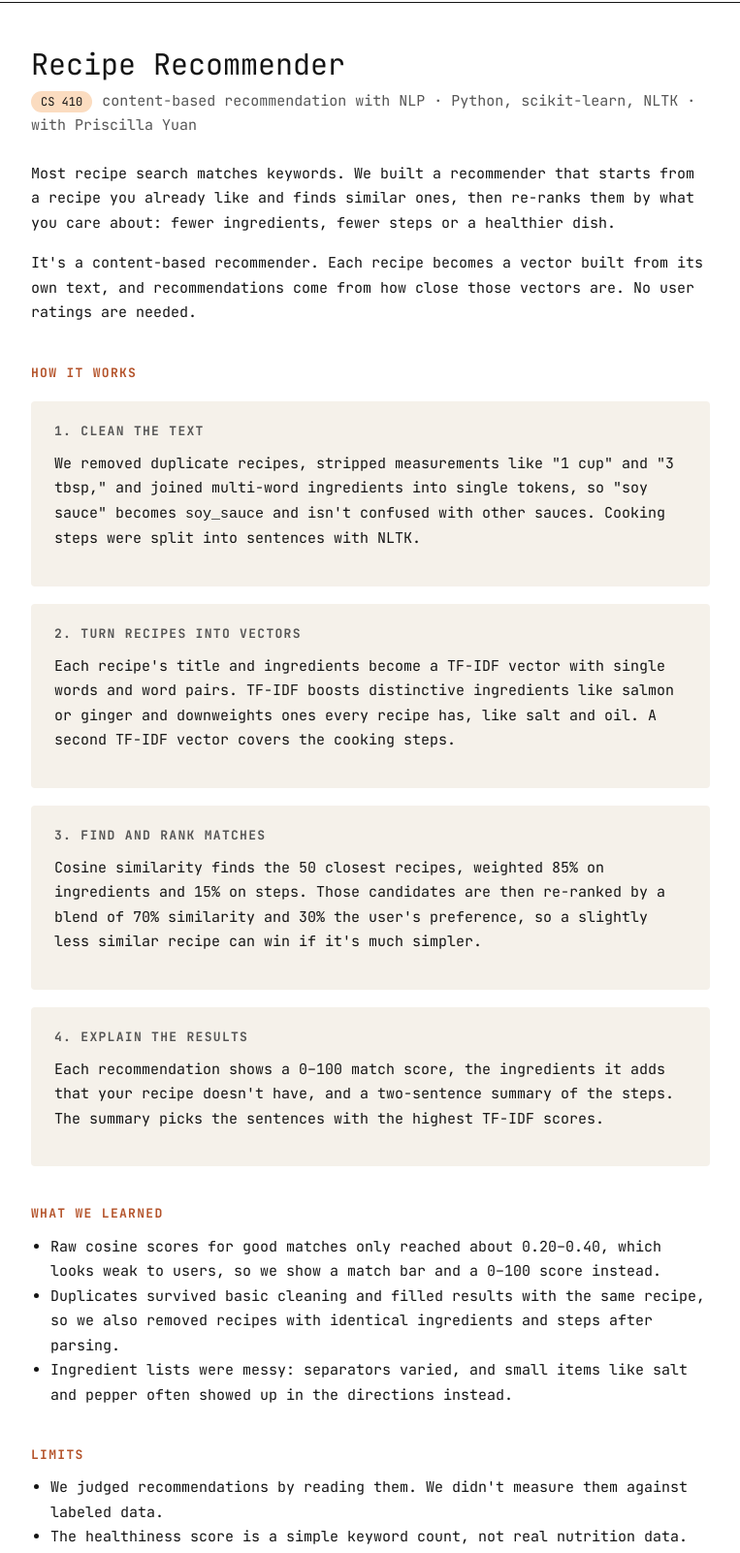
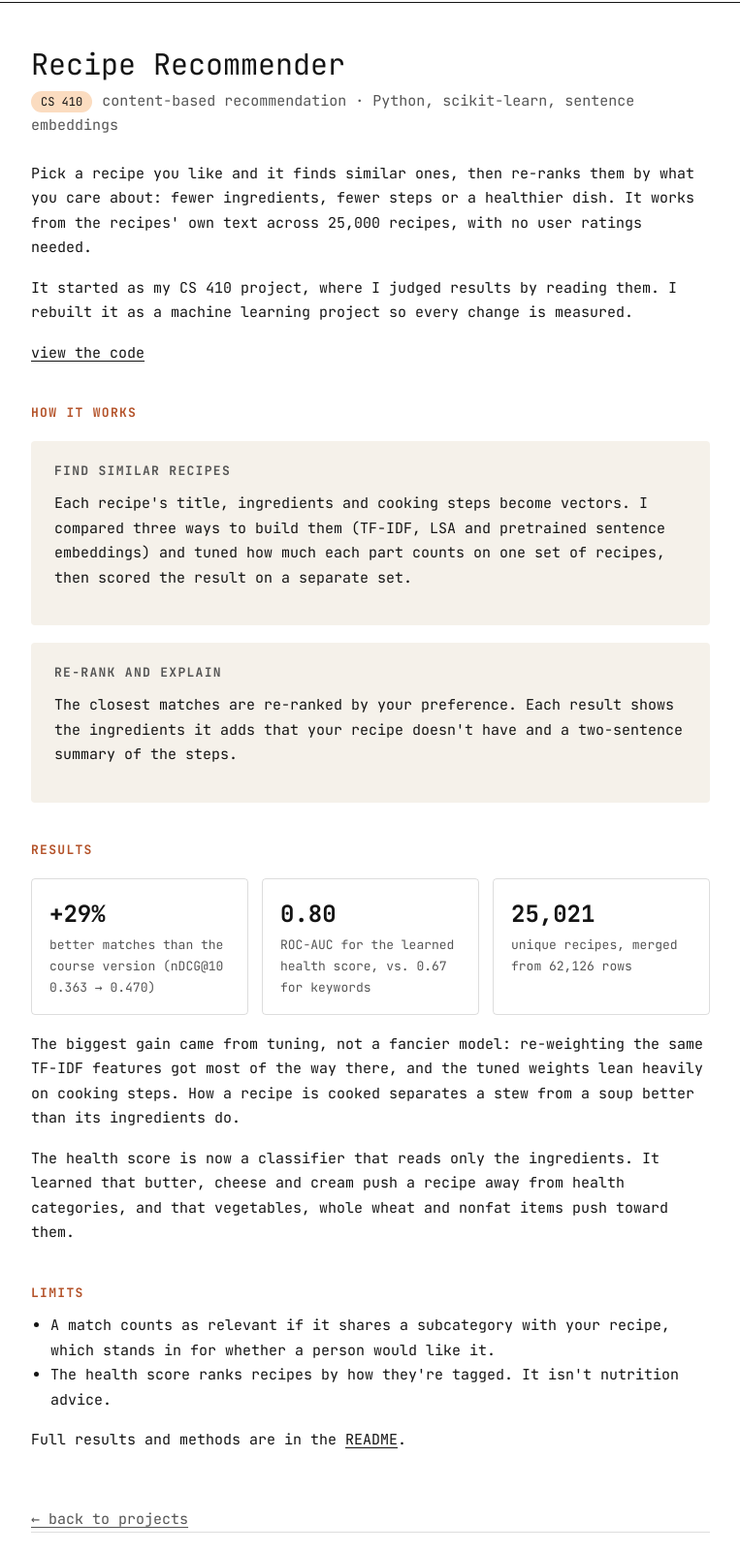
Before and after one commit to aabha-vyas/aabha-vyas.github.io, a plain HTML site: page recipes.html in a window 1280 px wide. Shown: the part 66-1668 px from the top of the page at 97% size, without its empty margins (258-1021 px from the left). Drawn offline with Linux system fonts and the light colour scheme.

Commit message:
Update Recipe Recommender with ML results; remove co-author credits
Co-Authored-By: Claude Opus 5.5 <noreply@anthropic.com>

```diff
--- a/recipes.html
+++ b/recipes.html
@@ -4,7 +4,7 @@
 <meta charset="utf-8">
 <meta name="viewport" content="width=device-width, initial-scale=1">
 <title>Recipe Recommender | Aabha Vyas</title>
-<meta name="description" content="A content-based recipe recommender using TF-IDF, cosine similarity and preference-aware ranking.">
+<meta name="description" content="A content-based recipe recommender with offline evaluation and a learned health score.">
 <script src="theme.js"></script>
 <link rel="preconnect" href="https://fonts.googleapis.com">
 <link rel="preconnect" href="https://fonts.gstatic.com" crossorigin>
@@ -26,43 +26,40 @@
   <article>
     <div class="page-head">
       <h1>Recipe Recommender</h1>
-      <p class="sub"><span class="chip">CS 410</span>content-based recommendation with NLP &middot; Python, scikit-learn, NLTK &middot; with Priscilla Yuan</p>
+      <p class="sub"><span class="chip">CS 410</span>content-based recommendation &middot; Python, scikit-learn, sentence embeddings</p>
     </div>
 
-    <p>Most recipe search matches keywords. We built a recommender that starts from a recipe you already like and finds similar ones, then re-ranks them by what you care about: fewer ingredients, fewer steps or a healthier dish.</p>
-    <p>It's a content-based recommender. Each recipe becomes a vector built from its own text, and recommendations come from how close those vectors are. No user ratings are needed.</p>
+    <p>Pick a recipe you like and it finds similar ones, then re-ranks them by what you care about: fewer ingredients, fewer steps or a healthier dish. It works from the recipes' own text across 25,000 recipes, with no user ratings needed.</p>
+    <p>It started as my CS 410 project, where I judged results by reading them. I rebuilt it as a machine learning project so every change is measured.</p>
+
+    <p><a href="https://github.com/aabha-vyas/recipe-recommender">view the code</a></p>
 
     <h3 class="label">how it works</h3>
     <div class="box">
-      <h3 class="label">1. clean the text</h3>
-      <p>We removed duplicate recipes, stripped measurements like "1 cup" and "3 tbsp," and joined multi-word ingredients into single tokens, so "soy sauce" becomes <code>soy_sauce</code> and isn't confused with other sauces. Cooking steps were split into sentences with NLTK.</p>
+      <h3 class="label">find similar recipes</h3>
+      <p>Each recipe's title, ingredients and cooking steps become vectors. I compared three ways to build them (TF-IDF, LSA and pretrained sentence embeddings) and tuned how much each part counts on one set of recipes, then scored the result on a separate set.</p>
     </div>
     <div class="box">
-      <h3 class="label">2. turn recipes into vectors</h3>
-      <p>Each recipe's title and ingredients become a TF-IDF vector with single words and word pairs. TF-IDF boosts distinctive ingredients like salmon or ginger and downweights ones every recipe has, like salt and oil. A second TF-IDF vector covers the cooking steps.</p>
-    </div>
-    <div class="box">
-      <h3 class="label">3. find and rank matches</h3>
-      <p>Cosine similarity finds the 50 closest recipes, weighted 85% on ingredients and 15% on steps. Those candidates are then re-ranked by a blend of 70% similarity and 30% the user's preference, so a slightly less similar recipe can win if it's much simpler.</p>
-    </div>
-    <div class="box">
-      <h3 class="label">4. explain the results</h3>
-      <p>Each recommendation shows a 0&ndash;100 match score, the ingredients it adds that your recipe doesn't have, and a two-sentence summary of the steps. The summary picks the sentences with the highest TF-IDF scores.</p>
+      <h3 class="label">re-rank and explain</h3>
+      <p>The closest matches are re-ranked by your preference. Each result shows the ingredients it adds that your recipe doesn't have and a two-sentence summary of the steps.</p>
     </div>
 
-    <h3 class="label">what we learned</h3>
-    <ul class="clean">
-      <li>Raw cosine scores for good matches only reached about 0.20&ndash;0.40, which looks weak to users, so we show a match bar and a 0&ndash;100 score instead.</li>
-      <li>Duplicates survived basic cleaning and filled results with the same recipe, so we also removed recipes with identical ingredients and steps after parsing.</li>
-      <li>Ingredient lists were messy: separators varied, and small items like salt and pepper often showed up in the directions instead.</li>
-    </ul>
+    <h3 class="label">results</h3>
+    <div class="stats">
+      <div class="stat"><div class="n">+29%</div><div class="l">better matches than the course version (nDCG@10 0.363 &rarr; 0.470)</div></div>
+      <div class="stat"><div class="n">0.80</div><div class="l">ROC-AUC for the learned health score, vs. 0.67 for keywords</div></div>
+      <div class="stat"><div class="n">25,021</div><div class="l">unique recipes, merged from 62,126 rows</div></div>
+    </div>
+    <p>The biggest gain came from tuning, not a fancier model: re-weighting the same TF-IDF features got most of the way there, and the tuned weights lean heavily on cooking steps. How a recipe is cooked separates a stew from a soup better than its ingredients do.</p>
+    <p>The health score is now a classifier that reads only the ingredients. It learned that butter, cheese and cream push a recipe away from health categories, and that vegetables, whole wheat and nonfat items push toward them.</p>
 
     <h3 class="label">limits</h3>
     <ul class="clean">
-      <li>We judged recommendations by reading them. We didn't measure them against labeled data.</li>
-      <li>The healthiness score is a simple keyword count, not real nutrition data.</li>
+      <li>A match counts as relevant if it shares a subcategory with your recipe, which stands in for whether a person would like it.</li>
+      <li>The health score ranks recipes by how they're tagged. It isn't nutrition advice.</li>
     </ul>
 
+    <p>Full results and methods are in the <a href="https://github.com/aabha-vyas/recipe-recommender">README</a>.</p>
     <a class="back" href="projects.html">&larr; back to projects</a>
   </article>
   <footer>&copy; 2026 Aabha Vyas</footer>
```
Also changed, not shown: greenboinc.html (+1 -1 lines), index.html (+3 -3 lines), projects.html (+4 -4 lines).
